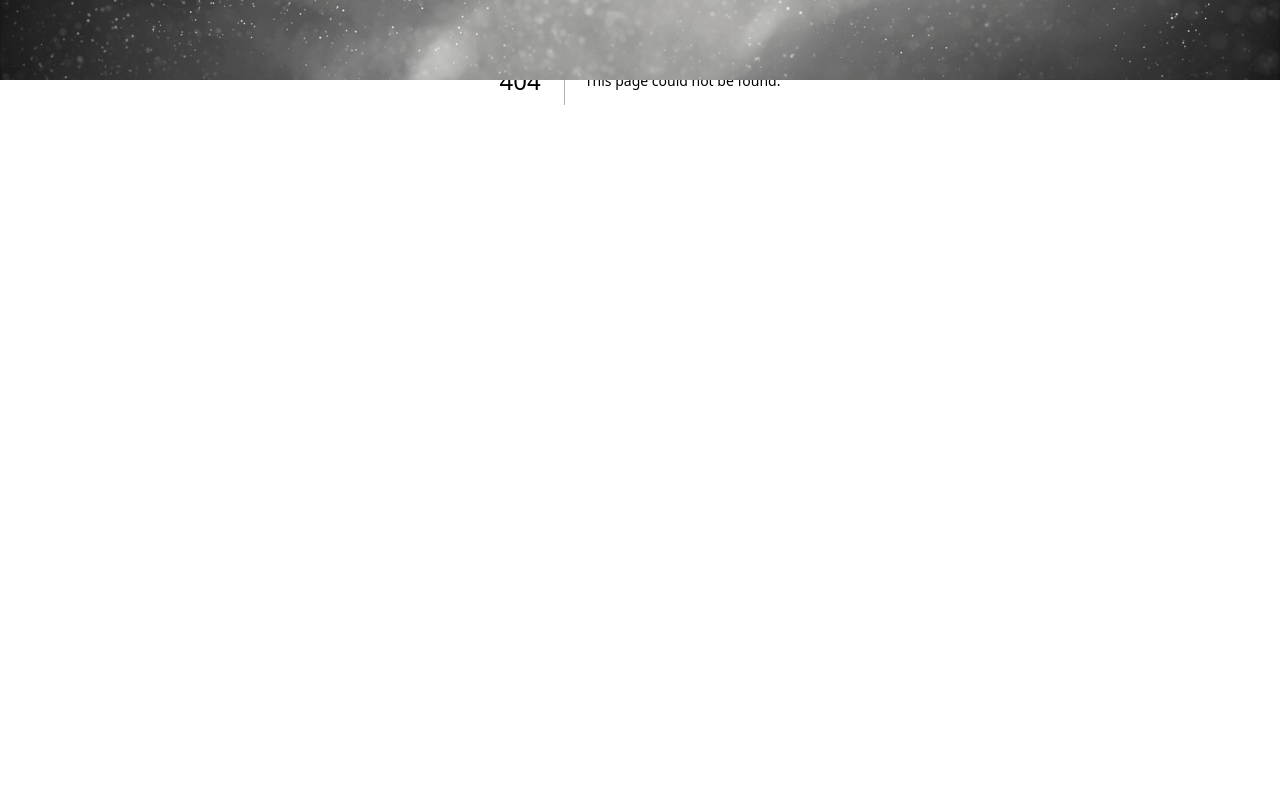
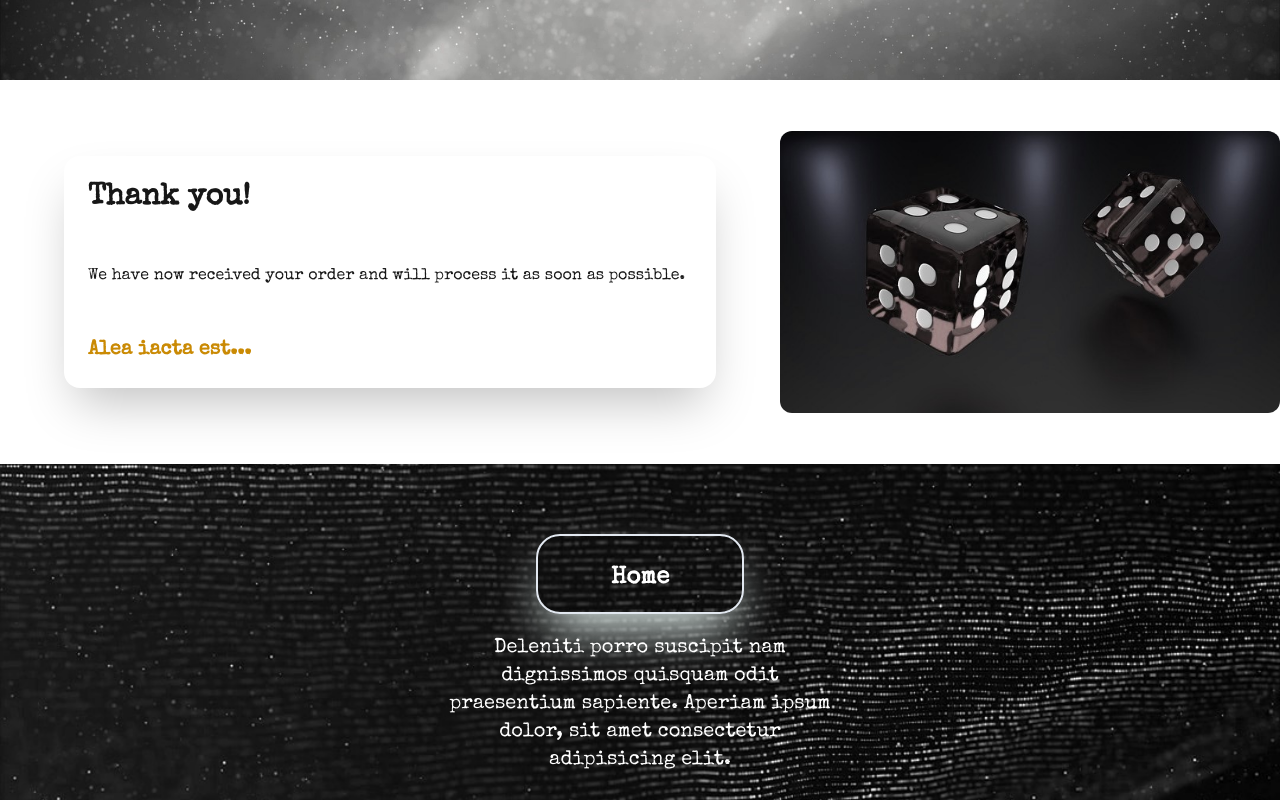
Before and after one commit to pfleege/customer-register, a Next.js app: page /order in a window 1280 px wide. Before the commit this address had no page. Shown: the part 320-1120 px from the top of the page. Before the commit the page ends 800 px from the top, so only its background shows below. Built offline with nearby package versions, Linux system fonts and the light colour scheme; a web font is replaced by a local one.

Commit message:
ADD new order page + initial styling

```diff
--- /dev/null
+++ b/src/app/order/page.tsx
@@ -0,0 +1,54 @@
+import Footer from "@/components/Footer";
+import Link from "next/link";
+import Image from "next/image";
+
+const Order = () => {
+  return (
+    <div className="flex flex-col relative top-0 left-0 w-full h-screen z-30 font-specialElite">
+      <section className="mt-[400px] bg-white flex z-20 w-full">
+        <div className="flex flex-col xl:flex-row items-center justify-center min-h-96 h-fit w-full">
+          <div className="flex flex-col w-[90vw] min-w-[500px] max-w-[700px] h-fit my-8 mx-16 shadow-2xl rounded-2xl">
+            <h1 className="p-6 text-3xl font-bold">Thank you!</h1>
+            <p className="p-6">
+              We have now received your order and will process it as soon as
+              possible.
+            </p>
+            <h2 className="p-6 text-xl font-bold text-yellow-600">
+              Alea iacta est...
+            </h2>
+          </div>
+          <div className="flex w-[90vw] max-w-[700px] mb-10 xl:max-h-96 xl:max-w-[500px] xl:mb-0 py-auto">
+            <Image
+              className="size-full rounded-xl xl:mr-10"
+              width={300}
+              height={200}
+              src="/orderDice.jpg"
+              alt="Library"
+            />
+          </div>
+        </div>
+      </section>
+
+      {/* Static Background */}
+      <section className="fixed top-[400px] h-screen w-screen bg-[url('/orderBg.jpg')] bg-cover bg-center z-0"></section>
+
+      <section className="flex m-auto z-20 w-fit">
+        <div className="mt-10 h-[300px] flex flex-col justify-center items-center">
+          <Link href={"/"}>
+            <button className="rounded-3xl border-2 border-slate-200 shadow-teal-50 shadow-2xl h-20 w-52 pt-2 text-white text-2xl font-bold hover:bg-amber-400 hover:text-black">
+              Home
+            </button>
+          </Link>
+          <p className="w-96 pt-5 text-center text-white text-xl">
+            Deleniti porro suscipit nam dignissimos quisquam odit praesentium
+            sapiente. Aperiam ipsum dolor, sit amet consectetur adipisicing
+            elit.
+          </p>
+        </div>
+      </section>
+      <Footer />
+    </div>
+  );
+};
+
+export default Order;
--- a/src/app/page.tsx
+++ b/src/app/page.tsx
@@ -1,5 +1,6 @@
 import Image from "next/image";
 import Footer from "@/components/Footer";
+import Link from "next/link";
 
 export default function Home() {
   return (
@@ -121,9 +122,11 @@ export default function Home() {
       {/* Order Button */}
       <section className="flex m-auto z-20 w-fit">
         <div className="mt-10 h-[300px] flex flex-col justify-center items-center">
-          <button className="rounded-3xl border-2 border-slate-200 shadow-teal-50 shadow-2xl h-20 w-52 pt-2 text-white text-2xl font-bold hover:bg-amber-400 hover:text-black">
-            Order Now
-          </button>
+          <Link href={"/pricing"}>
+            <button className="rounded-3xl border-2 border-slate-200 shadow-teal-50 shadow-2xl h-20 w-52 pt-2 text-white text-2xl font-bold hover:bg-amber-400 hover:text-black">
+              Order Now
+            </button>
+          </Link>
           <p className="w-96 pt-5 text-center text-white text-xl">
             Deleniti porro suscipit nam dignissimos quisquam odit praesentium
             sapiente. Aperiam ipsum dolor, sit amet consectetur adipisicing
--- a/src/app/pricing/page.tsx
+++ b/src/app/pricing/page.tsx
@@ -1,4 +1,5 @@
 import Footer from "@/components/Footer";
+import Link from "next/link";
 
 const Pricing = () => {
   return (
@@ -40,9 +41,11 @@ const Pricing = () => {
                 iusto nam. Aut quos recusandae iure beatae. Aspernatur sunt
                 laboriosam amet animi mollitia excepturi.
               </p>
+              <Link href={"/order"}>
                 <button className="my-8 rounded-3xl border-2 border-slate-200 shadow-teal-50 shadow-2xl h-16 w-52 pt-2 text-white text-2xl font-bold hover:bg-amber-400 hover:text-black">
                   Order Now
                 </button>
+              </Link>
             </div>
           </div>
 
@@ -82,9 +85,11 @@ const Pricing = () => {
               <p className="p-4 text-xl break-all">
                 Lorem ipsum dolor sit amet. Consequatur, consectetur?
               </p>
+              <Link href={"/order"}>
                 <button className="my-8 rounded-3xl border-2 border-slate-200 shadow-teal-50 shadow-2xl h-16 w-52 pt-2 text-white text-2xl font-bold hover:bg-amber-400 hover:text-black">
                   Order Now
                 </button>
+              </Link>
             </div>
           </div>
 
@@ -124,9 +129,11 @@ const Pricing = () => {
                 Lorem ipsum dolor sit amet consectetur adipisicing elit.
                 Consequatur, consectetur?
               </p>
+              <Link href={"/order"}>
                 <button className="my-8 rounded-3xl border-2 border-slate-200 shadow-teal-50 shadow-2xl h-16 w-52 pt-2 text-white text-2xl font-bold hover:bg-amber-400 hover:text-black">
                   Order Now
                 </button>
+              </Link>
             </div>
           </div>
         </div>
@@ -160,9 +167,11 @@ const Pricing = () => {
           <p className="w-96 py-5 text-center text-white text-3xl">
             For custom solutions, please contact our experienced sales team.
           </p>
+          <Link href={"/order"}>
             <button className="rounded-3xl border-4 border-amber-400 shadow-teal-50 shadow-2xl h-20 w-52 pt-2 text-white text-2xl font-bold hover:bg-amber-400 hover:border-slate-200 hover:text-black">
               Contact Sales
             </button>
+          </Link>
         </div>
       </section>
 
```
Also changed, not shown: public/orderBg.jpg (added), public/orderDice.jpg (added). Lines whose indentation alone changed are shown as unchanged.
